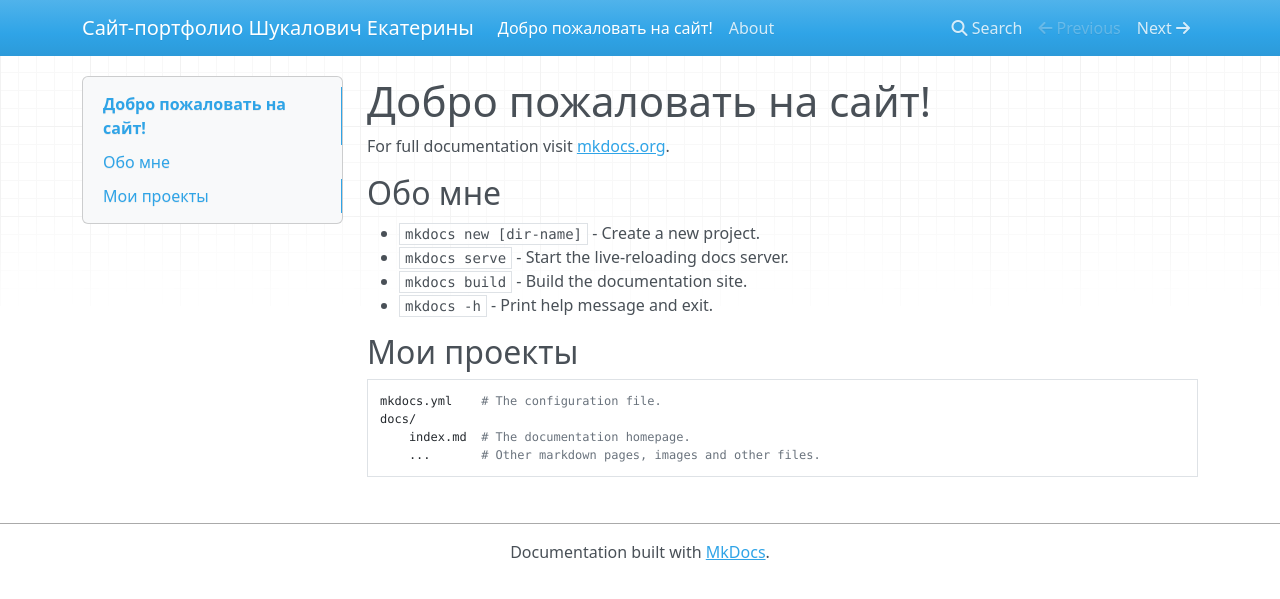
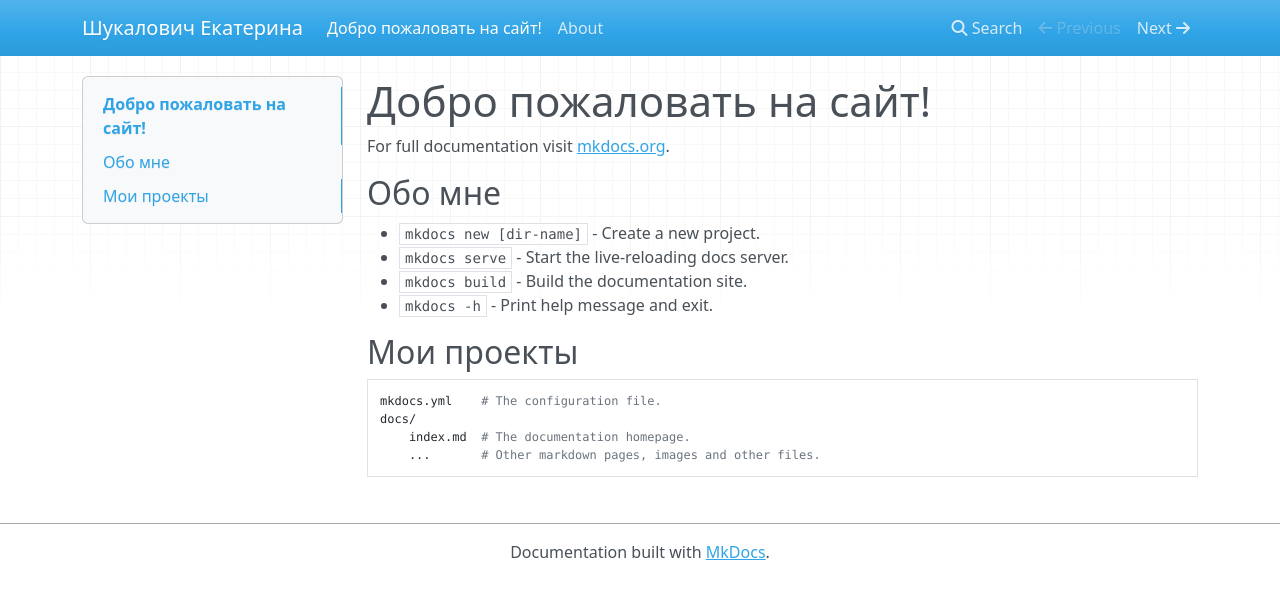
Before and after one commit to ekaterinashukalovich/ekaterinashukalovich.github.io, an MkDocs documentation site: the page built from source/docs/index.md, in a window 1280 px wide. Shown: the top 599 px of the page. Built offline with MkDocs 1.6.1, drawn with Linux system fonts in a browser that asks for light colours; nearby versions of some CDN libraries.

Commit message:
Update mkdocs.yml

```diff
--- a/source/mkdocs.yml
+++ b/source/mkdocs.yml
@@ -1 +1 @@
-site_name: Сайт-портфолио Шукалович Екатерины
+site_name: Шукалович Екатерина
```
